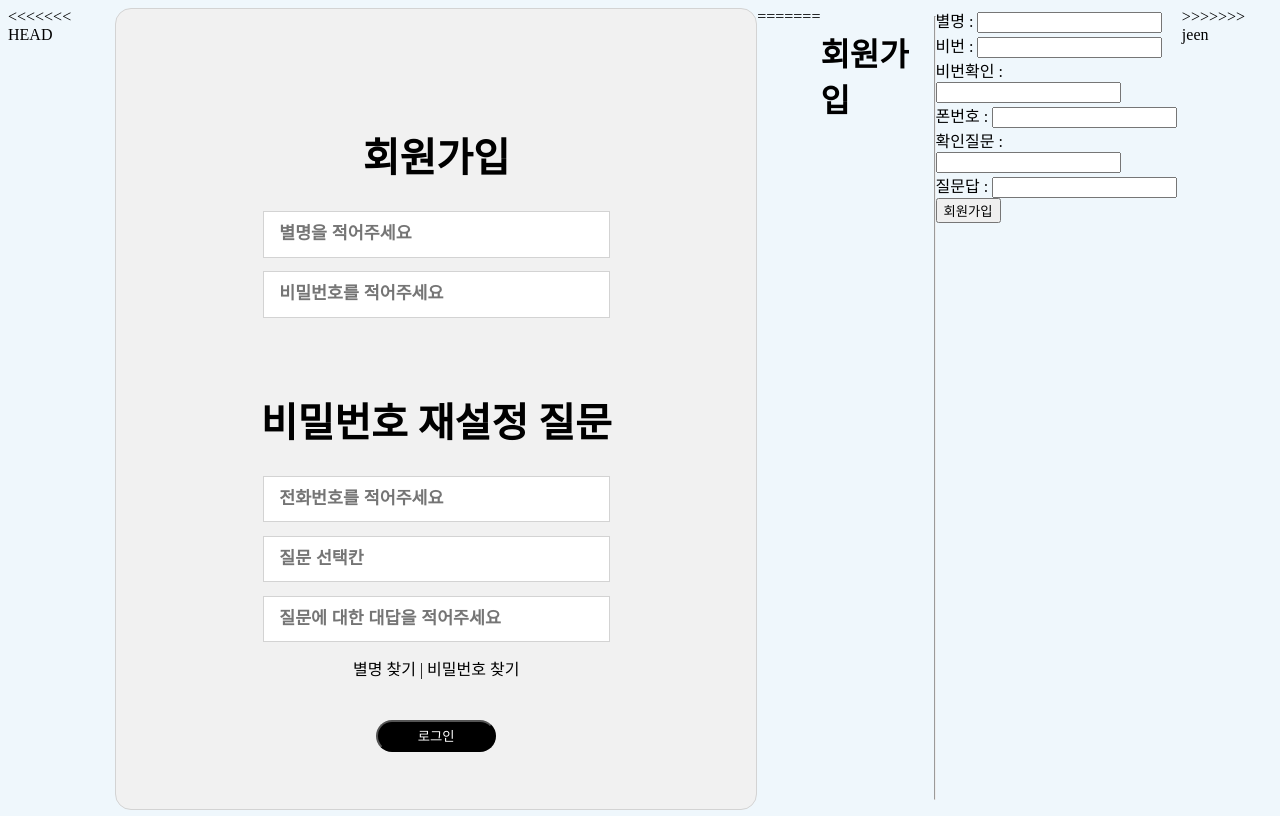
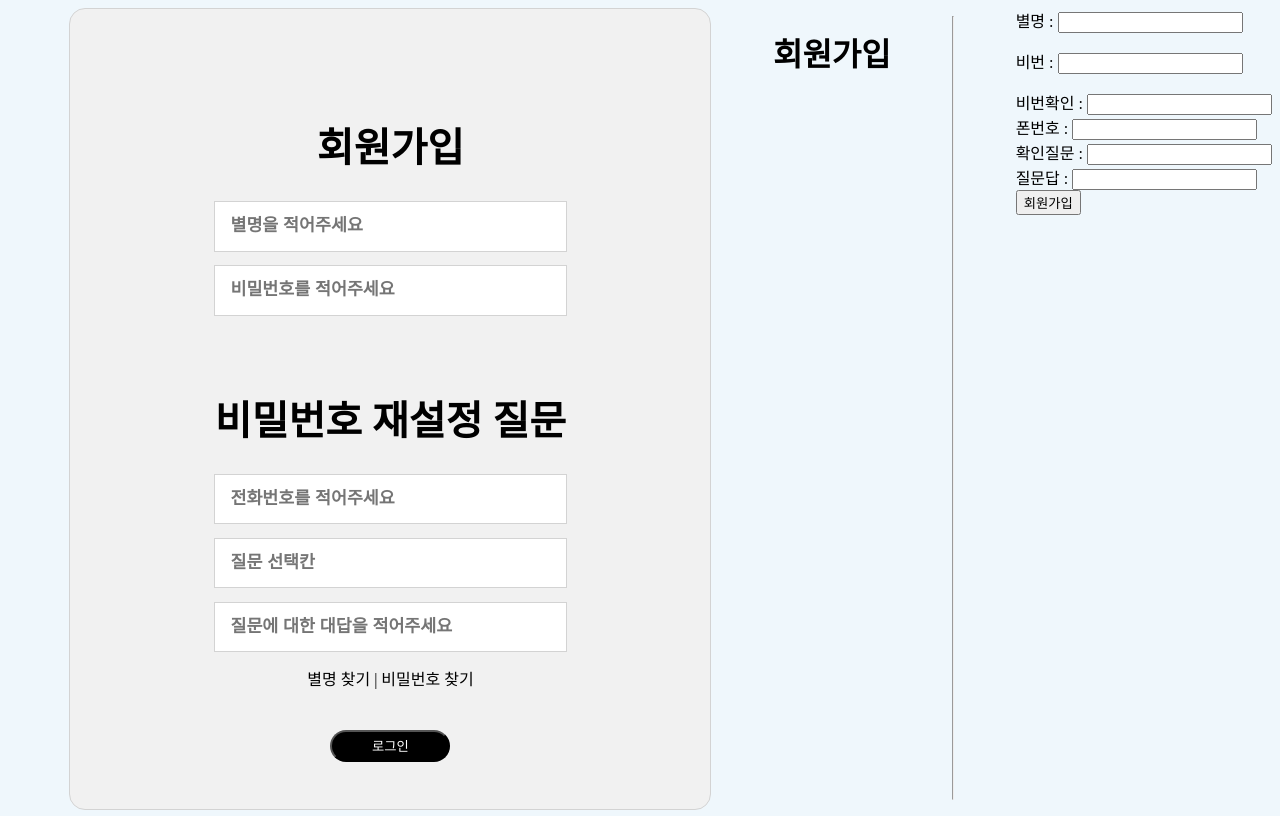
Before and after one commit to LikeLion-at-Skhu-10/Play_in_Youth, a Django app: template accounts/templates/signup.html in a window 1280 px wide. Run offline with Django 4.2, Linux system fonts and the light colour scheme; the template is opened without the code that fills it, so the values that code supplies are empty, except form fields; tables that the repository leaves empty hold one stand-in row (values such as "Sample post"); form fields are guessed from the names that the template uses.

Commit message:
+examplebranch

```diff
--- a/accounts/templates/signup.html
+++ b/accounts/templates/signup.html
@@ -1,4 +1,4 @@
-<<<<<<< HEAD
+
 {% load static %}
 
 <!DOCTYPE html>
@@ -32,20 +32,15 @@
     </div>
 </body>
 </html>
-=======
 <h1>회원가입</h1>
 <hr>
 <form action="{% url 'signup' %}" method="POST">
     {% csrf_token %}
-    {% if msg %}
-        <p style="color: red;">{{msg}}</p>
-    {% endif %}
-    별명 : {{form.username}}<br>
-    비번 : {{form.password1}}<br>
+    별명 : {{form.username}}<br><p style="color: red;">{{error_username}}</p>
+    비번 : {{form.password1}}<br><p style="color: red;">{{error_password}}</p>
     비번확인 : {{form.password2}}<br>
     폰번호 : {{form.phone}}<br>
     확인질문 : {{form.quiz}}<br>
     질문답 : {{form.answer}}<br>
     <button type="submit">회원가입</button>
 </form>
->>>>>>> jeen
--- a/posts/templates/main.html
+++ b/posts/templates/main.html
@@ -4,7 +4,7 @@
 <html lang="ko">
 <head>
     <meta charset="UTF-8">
-    <meta http-equiv="refresh" content="4,url=posts\templates\category">
+    <meta http-equiv="refresh" content="4,url=category">
     <title>젊어서노세</title>
     <link rel = "stylesheet" href="{% static 'posts/css/main.css' %}">
 </head>
```
Also changed, not shown: accounts/views.py (+15 -7 lines).
